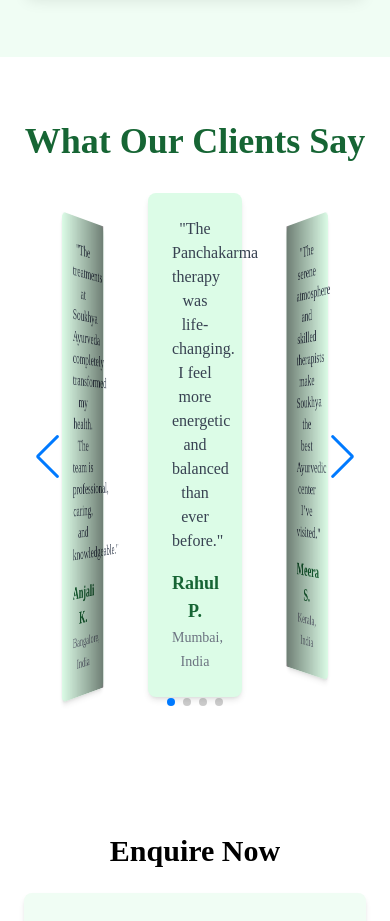
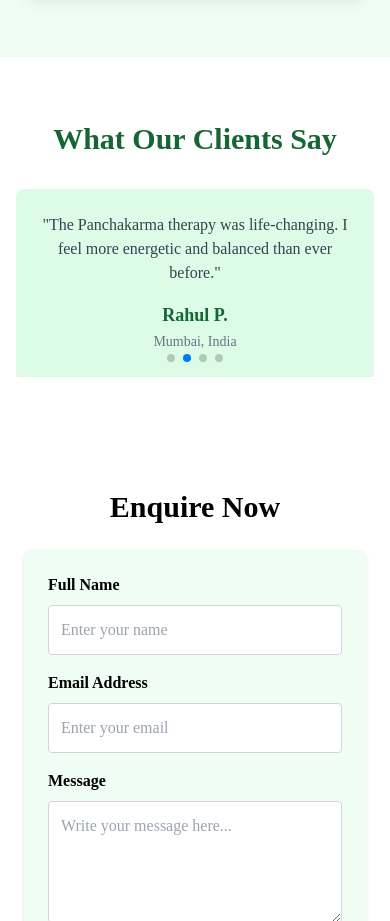
Before and after one commit to Aakarshkr/SoukhyaAyur, a React (Vite) app: page / in a window 390 px wide. Shown: the part 10320-11241 px from the top of the page. Built offline with nearby package versions, Linux system fonts and the light colour scheme.

Commit message:
testimonial ready for phone screen

```diff
--- a/src/components/Testimonial.jsx
+++ b/src/components/Testimonial.jsx
@@ -24,26 +24,25 @@ const Testimonials = () => {
       location: 'Kerala, India',
     },
     {
-        name : 'Akarsh K R',
-        feedback : 'Nice place where the hospital is located, I love the place and treatment also',
-        location: 'Kerala, India'
-    }
+      name: 'Akarsh K R',
+      feedback: 'Nice place where the hospital is located, I love the place and treatment also',
+      location: 'Kerala, India',
+    },
   ];
 
   return (
     <section id="testimonials" className="py-16 bg-white">
-      <div className="container mx-auto px-6 text-center">
-        <h2 className="text-4xl font-bold text-green-800 mb-8">What Our Clients Say</h2>
+      <div className="container mx-auto px-4 text-center">
+        <h2 className="text-3xl sm:text-4xl font-bold text-green-800 mb-8">What Our Clients Say</h2>
         <Swiper
           modules={[Pagination, Navigation, Autoplay, EffectCoverflow]}
-          spaceBetween={30}
-          slidesPerView={3}
+          spaceBetween={15}
+          slidesPerView={1}
           loop={true}
           autoplay={{
-            delay: 7000,
+            delay: 5000,
             disableOnInteraction: false,
           }}
-          navigation
           pagination={{ clickable: true }}
           effect="coverflow"
           coverflowEffect={{
@@ -52,6 +51,23 @@ const Testimonials = () => {
             depth: 100,
             modifier: 1,
             slideShadows: true,
+          }}
+          breakpoints={{
+            640: {
+              slidesPerView: 1,
+              spaceBetween: 20,
+              navigation: false, // Disable navigation on smaller screens
+            },
+            768: {
+              slidesPerView: 3,
+              spaceBetween:20 ,
+              navigation: true, // Enable navigation for tablet and larger
+            },
+            1024: {
+              slidesPerView: 3,
+              spaceBetween: 30,
+              navigation: true, // Enable navigation for desktop
+            },
           }}
           className="testimonial-swiper"
         >
```
